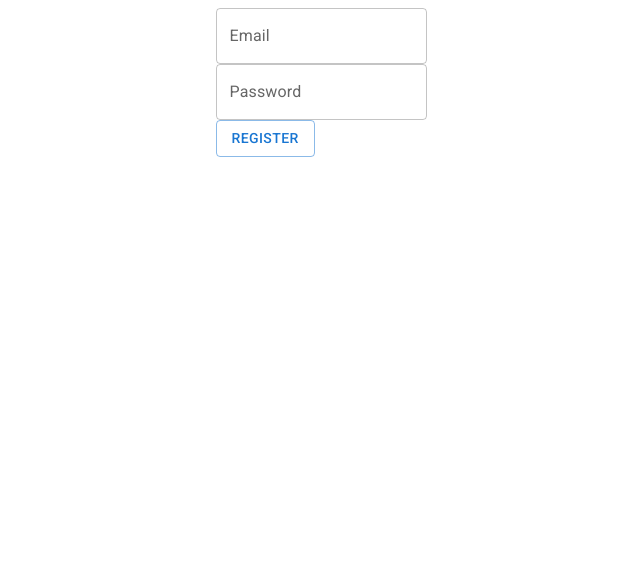
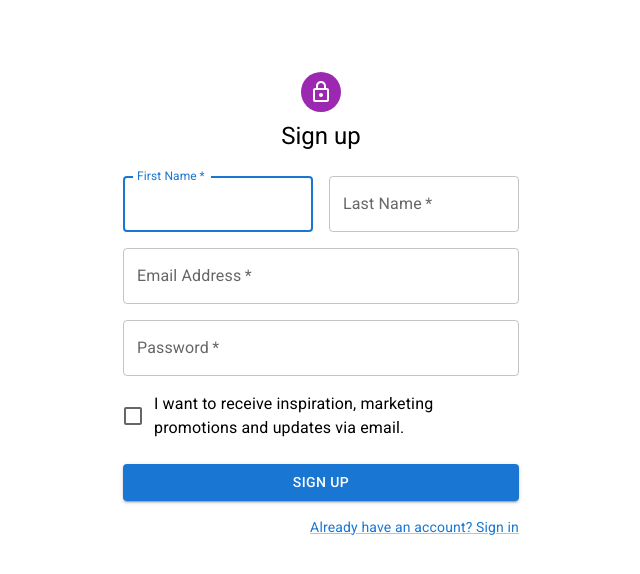
Before and after one commit to AlejoGreco/espmote-app, a React (Create React App) app: page /register in a window 1280 px wide. Shown: the top 574 px of the page, without its empty margins (319-959 px from the left). Built offline with nearby package versions, Linux system fonts and the light colour scheme; no server answers.

Commit message:
Basic forms style ok. Next step validation

```diff
--- a/package.json
+++ b/package.json
@@ -6,6 +6,7 @@
     "@emotion/react": "^11.10.0",
     "@emotion/styled": "^11.10.0",
     "@fontsource/roboto": "^4.5.7",
+    "@mui/icons-material": "^5.8.4",
     "@mui/material": "^5.9.3",
     "@reduxjs/toolkit": "^1.8.3",
     "@testing-library/jest-dom": "^5.16.4",
--- a/src/components/FormLogin.js
+++ b/src/components/FormLogin.js
@@ -1,77 +1,88 @@
-import React, { useState } from 'react'
-import { Button, Grid, TextField } from '@mui/material'
-import { useDispatch } from 'react-redux'
-import { useNavigate } from 'react-router-dom'
-import { signInWithEmailAndPassword } from 'firebase/auth'
-import { auth } from '../firebase'
-import { startLoad, setLogin } from '../store/slices/auth';
-
+import React from 'react'
+import { Avatar, Checkbox, Box, Button, Container, FormControlLabel, Grid, Link, TextField, Typography } from '@mui/material'
+import LockOutlinedIcon from '@mui/icons-material/LockOutlined';
+import { createTheme, ThemeProvider } from '@mui/material/styles';
 
 const FormLogin = () => {
 
-    const dispath = useDispatch()
-    const navigate = useNavigate()
+    const handleSubmit = (event) => {
+        event.preventDefault();
+        const data = new FormData(event.currentTarget);
+        console.log({
+            email: data.get('email'),
+            password: data.get('password'),
+        });
+    };
 
-    /* ************************************************************** */
-    /* Refactor futuro hacer validacion con redux forms */
-    const [userLog, setUserLog] = useState({email : '', password : ''})
-    const [error, setError] = useState('')
-
-    const onChangeHandler = e => {
-        setUserLog({...userLog, [e.target.name] : e.target.value})
-    }
-    /* ************************************************************** */
-
-    const onSubmitHandler = e => {
-        e.preventDefault()
-        dispath(startLoad())
-        signInWithEmailAndPassword(auth, userLog.email, userLog.password)
-            .then(resp => {
-                setError('')
-                const { uid, email } = resp.user
-                dispath(setLogin({ userId: uid, email }))
-                navigate('/home')
-            })
-            .catch(e => {
-                setError(e.message)
-                console.log(e)
-            })
-    }
+    const theme = createTheme()
 
     return (
-        <form onSubmit={onSubmitHandler}>
-            <Grid container direction='column' justifyContent='center' alignContent='center'>
-                {
-                    error && <Grid item><p>{error}</p></Grid>
-                }
-                <Grid item>
+        <ThemeProvider theme={theme}>
+            <Container component="main" maxWidth="xs">
+                <Box
+                    sx={{
+                    marginTop: 8,
+                    display: 'flex',
+                    flexDirection: 'column',
+                    alignItems: 'center',
+                    }}
+                >
+                    <Avatar sx={{ m: 1, bgcolor: 'secondary.main' }}>
+                        <LockOutlinedIcon />
+                    </Avatar>
+                    <Typography component="h1" variant="h5">
+                        Sign in
+                    </Typography>
+                    <Box component="form" onSubmit={handleSubmit} noValidate sx={{ mt: 1 }}>
                         <TextField
-                        type='email'
-                        label='Email'
-                        variant='outlined'
-                        name='email'
-                        id='email'
-                        value={userLog.email}
-                        onChange={onChangeHandler}
+                            margin="normal"
+                            required
+                            fullWidth
+                            id="email"
+                            label="Email Address"
+                            name="email"
+                            autoComplete="email"
+                            autoFocus
                         />
+                        <TextField
+                            margin="normal"
+                            required
+                            fullWidth
+                            name="password"
+                            label="Password"
+                            type="password"
+                            id="password"
+                            autoComplete="current-password"
+                        />
+                        <FormControlLabel
+                            control={<Checkbox value="remember" color="primary" />}
+                            label="Remember me"
+                        />
+                        <Button
+                            type="submit"
+                            fullWidth
+                            variant="contained"
+                            sx={{ mt: 3, mb: 2 }}
+                        >
+                            Sign In
+                        </Button>
+                        <Grid container>
+                            <Grid item xs>
+                            <Link href="#" variant="body2">
+                                Forgot password?
+                            </Link>
                             </Grid>
                             <Grid item>
-                    <TextField
-                        type='password'
-                        label='Password'
-                        variant='outlined'
-                        name='password'
-                        id='password'
-                        value={userLog.password}
-                        onChange={onChangeHandler}
-                    />
-                </Grid>
-                <Grid item>
-                    <Button variant='outlined' type='submit'>Login</Button>
+                            <Link href="#" variant="body2">
+                                {"Don't have an account? Sign Up"}
+                            </Link>
                             </Grid>
                         </Grid>
-        </form>
-    )
+                    </Box>
+                </Box>
+            </Container>
+        </ThemeProvider>
+    );
 }
 
 export default FormLogin
--- a/src/components/FormRegister.js
+++ b/src/components/FormRegister.js
@@ -1,77 +1,108 @@
-import React, { useState } from 'react'
-import { Button, Grid, TextField } from '@mui/material'
-import { useDispatch } from 'react-redux'
-import { useNavigate } from 'react-router-dom'
-import { createUserWithEmailAndPassword } from "firebase/auth";
-import { auth } from '../firebase'
-import { startLoad, setLogin } from '../store/slices/auth';
+import React from 'react'
+import { Avatar, Checkbox, Box, Button, Container, FormControlLabel, Grid, Link, TextField, Typography } from '@mui/material'
+import LockOutlinedIcon from '@mui/icons-material/LockOutlined';
+import { createTheme, ThemeProvider } from '@mui/material/styles';
 
 const FormRegister = () => {
 
-    const dispath = useDispatch()
-    const navigate = useNavigate()
-
-    /* ************************************************************** */
-    /* Refactor futuro hacer validacion con redux forms */
-    const [userLog, setUserLog] = useState({email : '', password : ''})
-    const [error, setError] = useState('')
-
-    const onChangeHandler = e => {
-        setUserLog({...userLog, [e.target.name] : e.target.value})
-    }
-    /* ************************************************************** */
-
-    const onSubmitHandler = e => {
-        e.preventDefault()
-        dispath(startLoad())
-        createUserWithEmailAndPassword(auth, userLog.email, userLog.password)
-            .then(resp => {
-                setError('')
-                const { uid, email } = resp.user
-                dispath(setLogin({ userId: uid, email }))
-                navigate('/home')
-            })
-            .catch(e => {
-                setError(e.message)
-                console.log(e)
-            })
-    }
-
+    const theme = createTheme();
+    const handleSubmit = (event) => {
+        event.preventDefault();
+        const data = new FormData(event.currentTarget);
+        console.log({
+        email: data.get('email'),
+        password: data.get('password'),
+        });
+    };
 
 return (
-        <form onSubmit={onSubmitHandler}>
-            <Grid container direction='column' justifyContent='center' alignContent='center'>
-                {
-                    error && <Grid item><p>{error}</p></Grid>
-                }
-                <Grid item>
+    <ThemeProvider theme={theme}>
+        <Container component="main" maxWidth="xs">
+            <Box
+                sx={{
+                    marginTop: 8,
+                    display: 'flex',
+                    flexDirection: 'column',
+                    alignItems: 'center',
+                }}
+            >
+                <Avatar sx={{ m: 1, bgcolor: 'secondary.main' }}>
+                    <LockOutlinedIcon />
+                </Avatar>
+                <Typography component="h1" variant="h5">
+                    Sign up
+                </Typography>
+                <Box component="form" noValidate onSubmit={handleSubmit} sx={{ mt: 3 }}>
+                    <Grid container spacing={2}>
+                        <Grid item xs={12} sm={6}>
                             <TextField
-                        type='email'
-                        label='Email'
-                        variant='outlined'
-                        name='email'
-                        id='email'
-                        value={userLog.email}
-                        onChange={onChangeHandler}
+                                autoComplete="given-name"
+                                name="firstName"
+                                required
+                                fullWidth
+                                id="firstName"
+                                label="First Name"
+                                autoFocus
                             />
                         </Grid>
-                <Grid item>
+                        <Grid item xs={12} sm={6}>
                             <TextField
-                        type='password'
-                        label='Password'
-                        variant='outlined'
-                        name='password'
-                        id='password'
-                        value={userLog.password}
-                        onChange={onChangeHandler}
+                                required
+                                fullWidth
+                                id="lastName"
+                                label="Last Name"
+                                name="lastName"
+                                autoComplete="family-name"
                             />
                         </Grid>
-                <Grid item>
-                    <Button variant='outlined' type='submit'>Register</Button>
+                        <Grid item xs={12}>
+                            <TextField
+                                required
+                                fullWidth
+                                id="email"
+                                label="Email Address"
+                                name="email"
+                                autoComplete="email"
+                            />
+                        </Grid>
+                        <Grid item xs={12}>
+                            <TextField
+                                required
+                                fullWidth
+                                name="password"
+                                label="Password"
+                                type="password"
+                                id="password"
+                                autoComplete="new-password"
+                            />
+                        </Grid>
+                        <Grid item xs={12}>
+                            <FormControlLabel
+                                control={<Checkbox value="allowExtraEmails" color="primary" />}
+                                label="I want to receive inspiration, marketing promotions and updates via email."
+                            />
                         </Grid>
                     </Grid>
-        </form>
-    )
+                    <Button
+                        type="submit"
+                        fullWidth
+                        variant="contained"
+                        sx={{ mt: 3, mb: 2 }}
+                        >
+                        Sign Up
+                    </Button>
+                    <Grid container justifyContent="flex-end">
+                        <Grid item>
+                            <Link href="#" variant="body2">
+                                Already have an account? Sign in
+                            </Link>
+                        </Grid>
+                    </Grid>
+                </Box>
+            </Box>
+        </Container>
+    </ThemeProvider>
+    );
 }
 
 export default FormRegister
--- a/src/pages/Home.js
+++ b/src/pages/Home.js
@@ -1,14 +1,11 @@
 import React from 'react'
 import { useDispatch } from 'react-redux'
 import { Button } from '@mui/material'
-import { logoutFb } from '../store/slices/auth/thunk'
 
 const Home = () => {
   const dispatch = useDispatch()
 
-  const handleClick = () => {
-    dispatch(logoutFb())
-  }
+  const handleClick = () => { }
 
   return (
     <div>{<Button onClick={handleClick}>Logout</Button>}</div>
--- a/src/store/slices/auth/index.js
+++ b/src/store/slices/auth/index.js
@@ -1,2 +1 @@
 export * from './authSlice'
-export * from './thunk'
```
Also changed, not shown: src/store/slices/auth/thunk.js (deleted, +0 -13 lines), 1 other file (tests, documents, lock files or other folders). Lines whose indentation alone changed are shown as unchanged.
